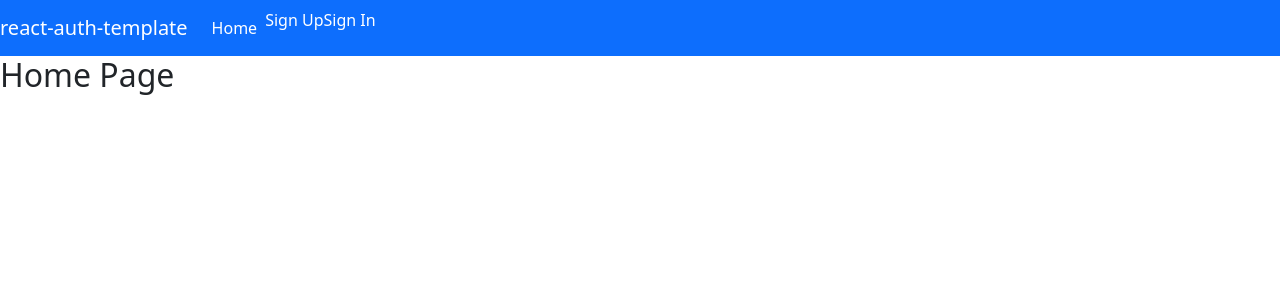
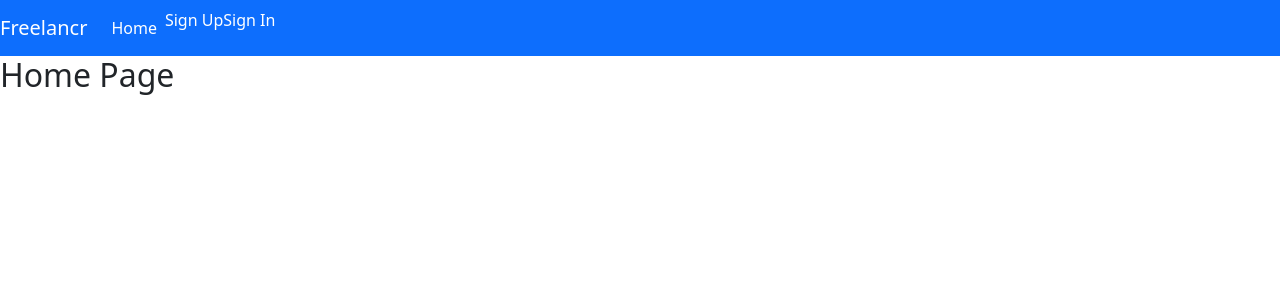
Before and after one commit to bostonbachexchange/Scumptious_Bunch_Client, a React (Create React App) app in the folder Project3Client/: page / in a window 1280 px wide. Shown: the top 300 px of the page. Built offline with nearby package versions, Linux system fonts and the light colour scheme.

Commit message:
Update boilerplate

```diff
--- a/Project3Client/package.json
+++ b/Project3Client/package.json
@@ -1,5 +1,5 @@
 {
-  "name": "react-auth-boilerplate",
+  "name": "freelancr-client",
   "version": "0.1.0",
   "private": true,
   "dependencies": {
--- a/Project3Client/public/index.html
+++ b/Project3Client/public/index.html
@@ -6,8 +6,8 @@
     <meta name="viewport" content="width=device-width, initial-scale=1" />
     <meta name="theme-color" content="#000000" />
     <meta
-      name="description"
-      content="Web site created using create-react-app"
+      name="FREELANCR is the hottest new Freelancing Platform."
+      content="Freelancr created using create-react-app"
     />
     <link rel="apple-touch-icon" href="%PUBLIC_URL%/logo192.png" />
     <!--
@@ -24,7 +24,7 @@
       work correctly both with client-side routing and a non-root public URL.
       Learn how to configure a non-root public URL by running `npm run build`.
     -->
-    <title>React App</title>
+    <title>Freelancr</title>
   </head>
   <body>
     <noscript>You need to enable JavaScript to run this app.</noscript>
--- a/Project3Client/src/components/shared/Header.js
+++ b/Project3Client/src/components/shared/Header.js
@@ -24,10 +24,10 @@ const authenticatedOptions = (
 const unauthenticatedOptions = (
 	<>
         <Nav.Item>
-		    <Link to='sign-up' style={linkStyle}>Sign Up</Link>
+			<Link to='sign-up' style={linkStyle}>Sign Up</Link>
         </Nav.Item>
         <Nav.Item>
-		    <Link to='sign-in' style={linkStyle}>Sign In</Link>
+			<Link to='sign-in' style={linkStyle}>Sign In</Link>
         </Nav.Item>
 	</>
 )
@@ -46,7 +46,7 @@ const Header = ({ user }) => (
 	<Navbar bg='primary' variant='dark' expand='md'>
 		<Navbar.Brand>
             <Link to='/' style={linkStyle}>
-                react-auth-template
+                Freelancr
             </Link>
         </Navbar.Brand>
 		<Navbar.Toggle aria-controls='basic-navbar-nav' />
```
Also changed, not shown: 2 other files (tests, documents, lock files or other folders).
